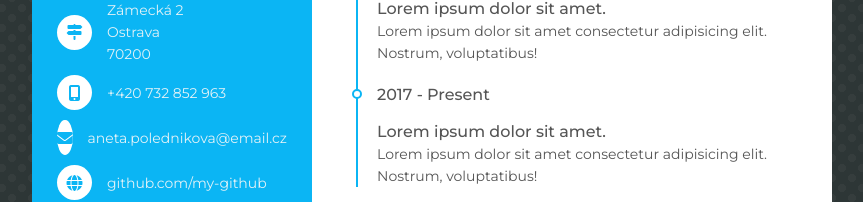
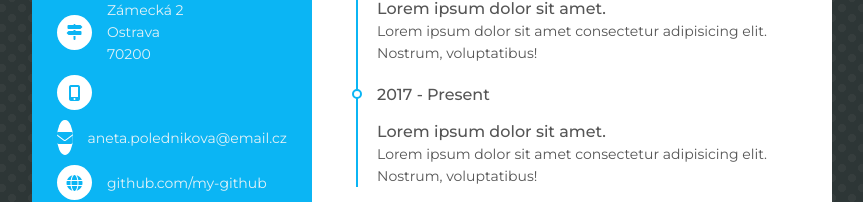
Before and after one commit to Aneta111/zivotopis, a plain HTML site: page index.html in a window 1280 px wide. Shown: the part 442-644 px from the top of the page, without its empty margins (208-1071 px from the left). Drawn offline with Linux system fonts and the light colour scheme.

Commit message:
Reformat HTML

```diff
--- a/index.html
+++ b/index.html
@@ -37,7 +37,7 @@
                             <div class="icon">
                                 <i class="fas fa-mobile-alt"></i>
                             </div>
-                            <div class="data">+420 732 852 963</div>
+                            <div class="data"></div>
                         </li>
                         <li>
                             <div class="icon">
```
